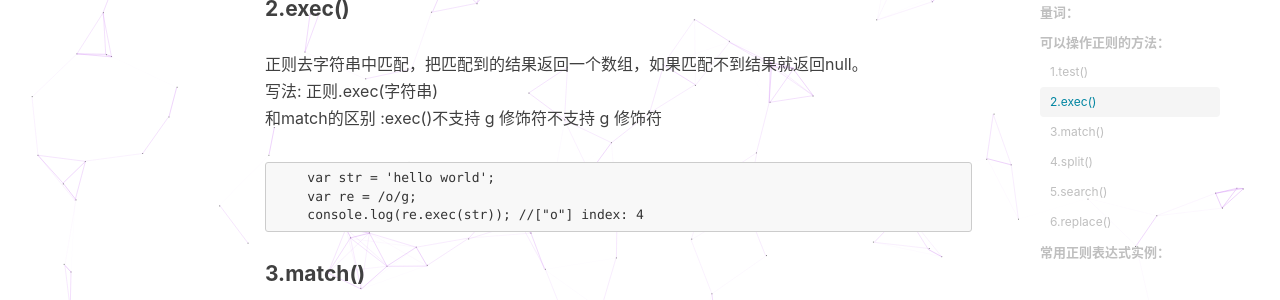
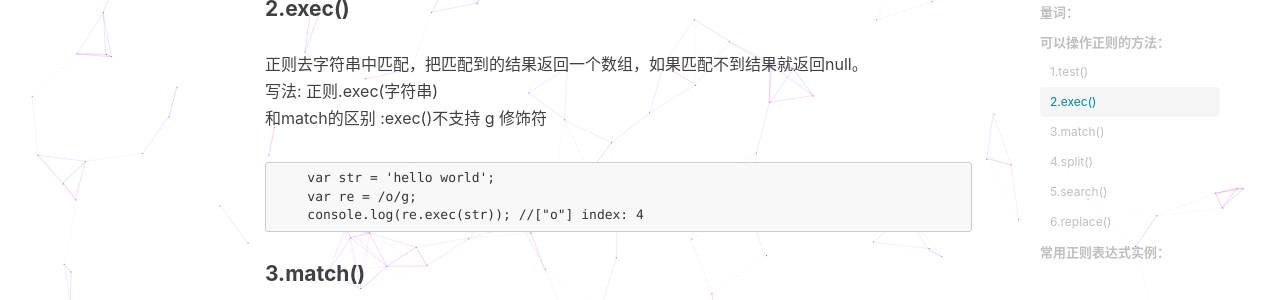
Before and after one commit to ShowBamboo/ShowBamboo.github.io, a Jekyll site: the page built from _posts/2019-08-23-JavaScript正则表达式.md, in a window 1280 px wide and 900 px high, scrolled down 1638 px. Shown: the part 152-452 px from the top of the window. Built offline with Jekyll 4.4.1, drawn with Linux system fonts in a browser that asks for light colours; nearby versions of some CDN libraries; comment, search, counter and statistics services are not loaded.

Commit message:
Update 2019-08-23-JavaScript正则表达式.md

````diff
--- a/_posts/2019-08-23-JavaScript正则表达式.md
+++ b/_posts/2019-08-23-JavaScript正则表达式.md
@@ -58,7 +58,7 @@
 #### 2.exec()
 正则去字符串中匹配，把匹配到的结果返回一个数组，如果匹配不到结果就返回null。
 写法: 正则.exec(字符串)
-和match的区别 :exec()不支持 g 修饰符不支持 g 修饰符
+和match的区别 :exec()不支持 g 修饰符
 ```
     var str = 'hello world';
     var re = /o/g;
````
